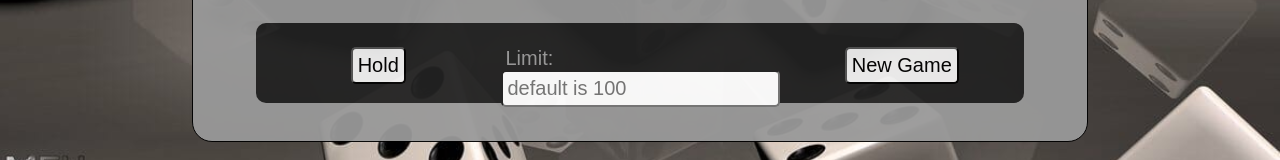
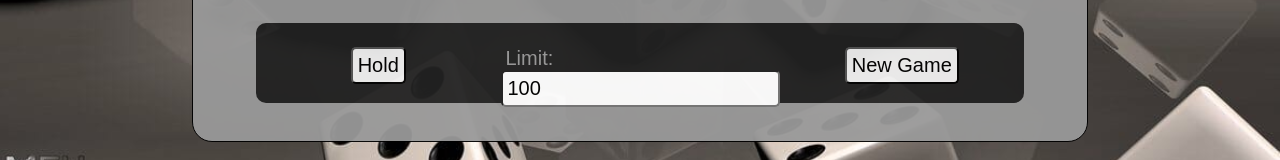
Before and after one commit to wassimahaddad/DiceGame, a React (Create React App) app: page / in a window 1280 px wide. Shown: the part 498-658 px from the top of the page. Built offline with nearby package versions, Linux system fonts and the light colour scheme.

Commit message:
insert commited

```diff
--- a/src/App.js
+++ b/src/App.js
@@ -64,8 +64,10 @@ class App extends React.Component {
     this.setState({ gameClass: "" });
     this.setState({ player1Score: 0 });
     this.setState({ player2Score: 0 });
+    this.setState({ limit: 100 });
   };
 
+  handleLimit = () => {};
   render() {
     return (
       <div className="game-container">
@@ -108,11 +110,15 @@ class App extends React.Component {
           </div>
           <div className="action-wrapper">
             <div className="action">
+              {/* ---------------------------- */}
               <TextField
                 className="limit-button"
                 name="Limit"
                 placeholder="default is 100"
+                value={this.state.limit}
+                onChange={(e) => this.setState({ limit: e.target.value })}
               />
+              {/* ---------------------------- */}
             </div>
           </div>
           <div className="action-wrapper">
--- a/src/components/TextField.jsx
+++ b/src/components/TextField.jsx
@@ -9,6 +9,8 @@ class TextField extends React.Component {
           className={this.props.className}
           type="text"
           placeholder={this.props.placeholder}
+          onChange={this.props.onChange}
+          value={this.props.value}
         />
       </div>
     );
```
